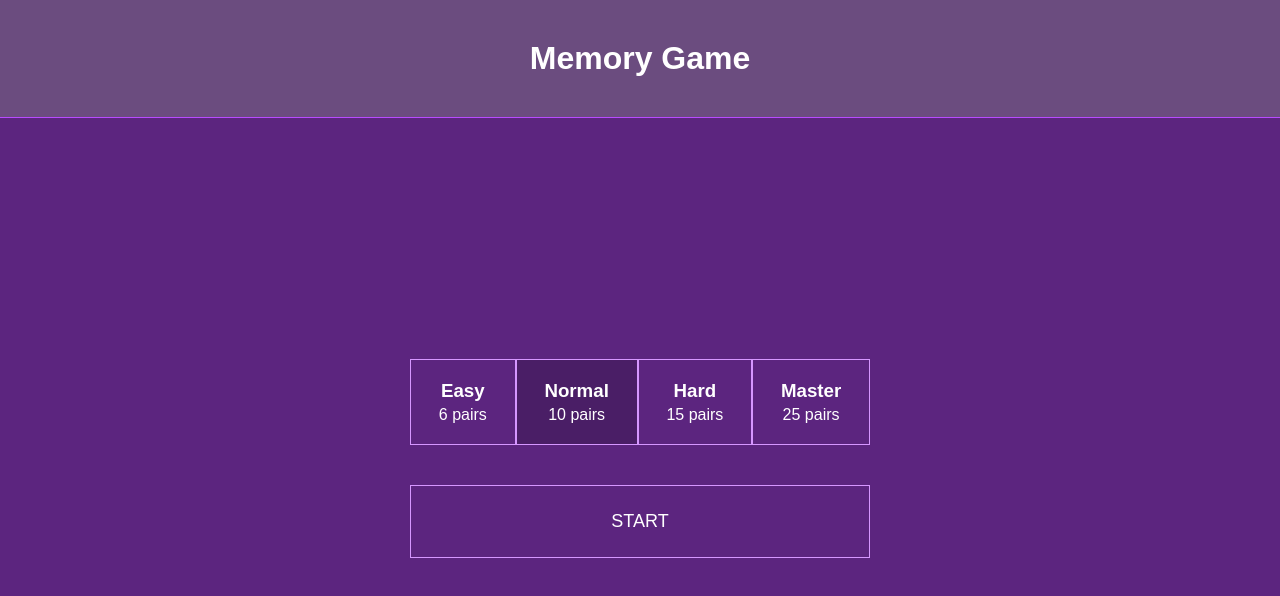
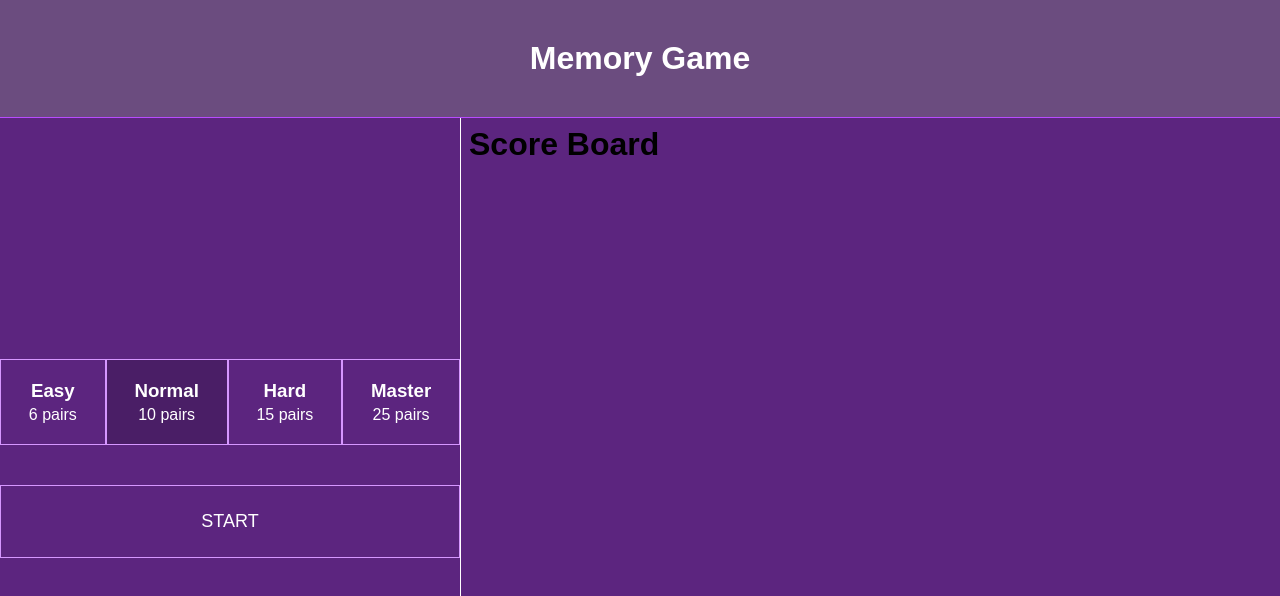
Before and after one commit to GersonSalvador/memory-card-game-reactjs, a React (Create React App) app: page / in a window 1280 px wide. Shown: the top 596 px of the page. Built offline with nearby package versions, Linux system fonts and the light colour scheme.

Commit message:
feat: add ScoreBoard

```diff
--- a/src/pages/Dashboard/index.tsx
+++ b/src/pages/Dashboard/index.tsx
@@ -6,6 +6,9 @@ import Board from "../../components/Board";
 import {getLevelConfig} from "../../utils/getLevelConfig";
 import { ILevels } from "../../interfaces"
 import MessageDisplay from "../../components/MessageDisplay";
+import { Iscore } from "../../utils/handleStoredScores";
+import ScoreBoard from "../../components/ScoreBoard";
+import { Wrapper } from "./styles";
 
 export default function Dashboard() {
 
@@ -14,6 +17,7 @@ export default function Dashboard() {
   const [isStarted, setIsStarted] = useState(false);
   const [isFinished, setIsFinished] = useState(false);
   const [isWon, setIsWon] = useState(false);
+  const [scores, setScores] = useState<Iscore[]>([])
 
   const levels: ILevels[] = [
     { name: 'easy', pairs: 6, levelSelected, setLevelSelected },
@@ -41,6 +45,8 @@ export default function Dashboard() {
   useEffect(() => {
     if(isFinished)
       pause()
+    if(isWon)
+      setScores(prev => [...prev, {player: 'Fake Name', time: {hours, minutes, seconds}}])
   }, [isFinished])
 
   useEffect(() => {
@@ -54,6 +60,7 @@ export default function Dashboard() {
       <Header>
         Memory Game
       </Header>
+      <Wrapper>
         <Main>
           <Levels levels={levels} isStarted={isStarted} />
           <Counter
@@ -70,6 +77,10 @@ export default function Dashboard() {
           />}
           {isFinished && <MessageDisplay won={isWon} />}
         </Main>
+        <ScoreBoard
+          scores={scores}
+        />
+      </Wrapper>
     </div>
   )
 }
--- /dev/null
+++ b/src/pages/Dashboard/styles.ts
@@ -0,0 +1,5 @@
+import styled from "styled-components";
+
+export const Wrapper = styled.div`
+  display: flex;
+`
```
Lines whose indentation alone changed are shown as unchanged.
